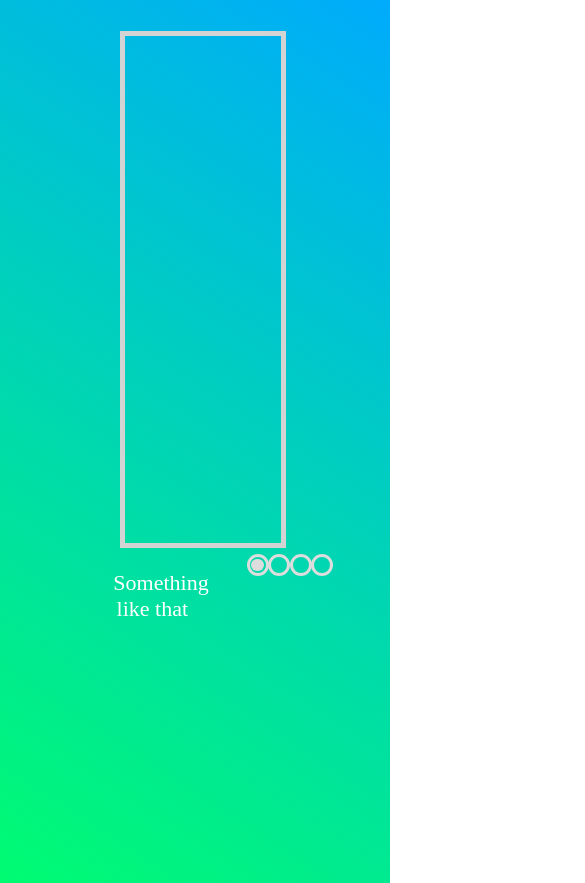
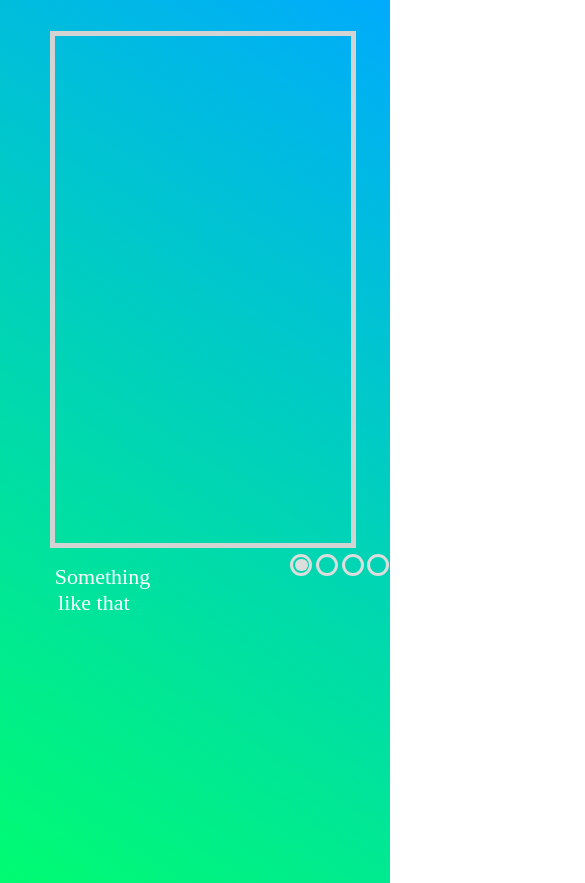
Before and after one commit to MatveiMatyuk/cssMemSlider, a plain HTML site: page cssMemSlider/index.html in a window 390 px wide. Shown: the top 883 px of the page, 585 px wide, since content can reach past the window. Drawn offline with Linux system fonts and the light colour scheme.

Commit message:
docs: update style.css and addition adaptive  2021-10-17 14:08:51

```diff
--- a/cssMemSlider/style.css
+++ b/cssMemSlider/style.css
@@ -158,3 +158,28 @@ body {
 	z-index: 1000000000;
 	transform: scale(1);
 }
+
+
+@media screen and (max-width: 1150px) {
+
+.wrapper {
+    width: 61%;
+}
+
+.text-wrapper {
+    margin: -2.7% -5% auto;
+}
+
+}
+
+@media screen and (max-width: 900px) {
+
+.wrapper {
+    width: 76%;
+}
+
+.text-wrapper {
+    margin: -3.7% 0% auto;
+}
+
+}
```
